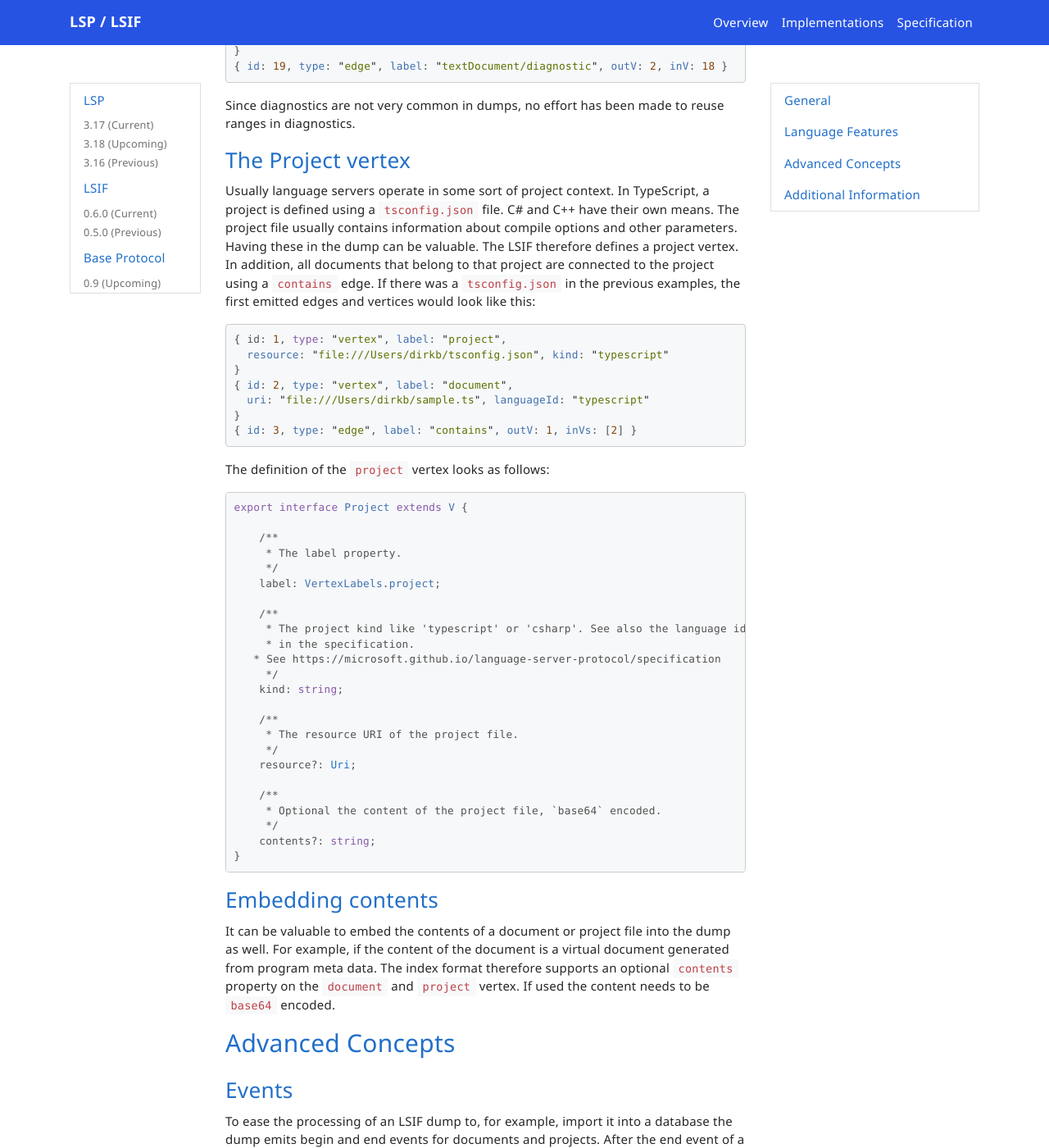
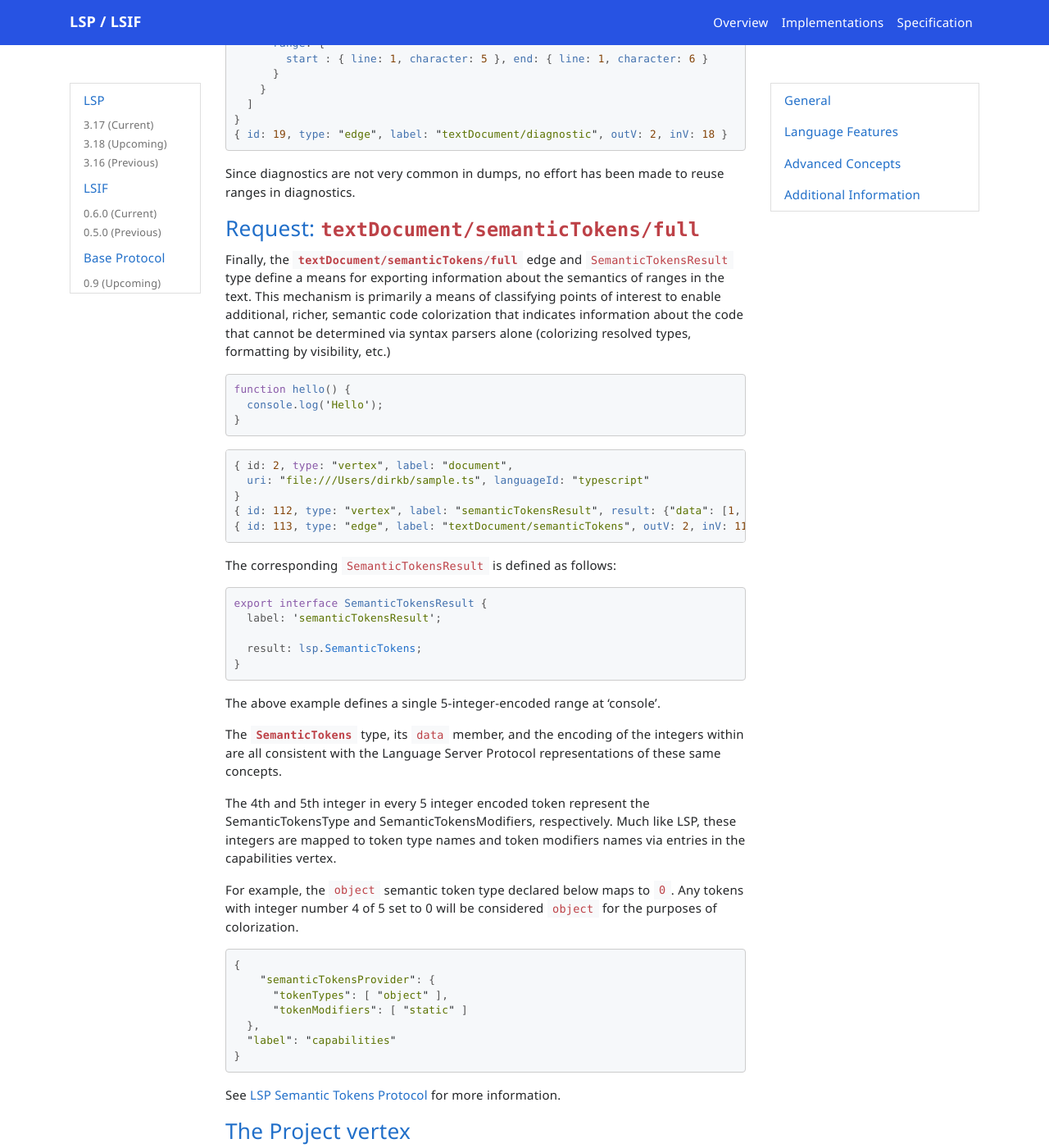
Before and after one commit to microsoft/language-server-protocol, a Jekyll site: the page built from _specifications/lsif/0.6.0/specification.md, in a window 1280 px wide and 1400 px high, scrolled down 21301 px. Shown: the whole window at 82% size. Built offline with Jekyll 4.4.1, drawn with Linux system fonts in a browser that asks for light colours; nearby versions of some CDN libraries; comment, search, counter and statistics services are not loaded; some of the changed text lies outside the part shown.

Commit message:
Semantic Tokens LSIF specification. (#1754)
Co-authored-by: Dirk Bäumer <dirkb@microsoft.com>

````diff
--- a/_specifications/lsif/0.6.0/specification.md
+++ b/_specifications/lsif/0.6.0/specification.md
@@ -21,6 +21,8 @@ The purpose of the Language Server Index Format (LSIF) is it to define a standar
 
 Feedback from store implementors showed that the concept of grouping projects into larger storage units is nothing that should be defined in LSIF itself. It should be left to the storage backend. Due to this the `Group` vertex introduced in 0.5.0 got removed again. Since some information captured in the `Group` vertex is useful in general a `Source` vertex got introduce to store this information.
 
+1. Support for Semantic Colorization of files via LSIF. To support this, 'textDocument/semanticTokens/full' request was added.
+
 #### Version 0.5.0
 
 In version 0.4.0 support was added to dump larger systems project by project (in their reverse dependency order) and then combine the dumps again in a database by linking result sets using their corresponding monikers. Use of the format has shown that a couple of features are missing to make this work nicely:
@@ -620,7 +622,7 @@ As with other results ranges get added using a `item` edge. In this case without
 
 ## Document requests
 
-The Language Server Protocol also supports requests for documents only (without any position information). These requests are `textDocument/foldingRange`, `textDocument/documentLink`, and `textDocument/documentSymbol`. We follow the same pattern as before to model these, the difference being that the result is linked to the document instead of to a range.
+The Language Server Protocol also supports requests for documents only (without any position information). These requests are `textDocument/foldingRange`, `textDocument/documentLink`, `textDocument/documentSymbol`, and `textDocument/semanticTokens/full`. We follow the same pattern as before to model these, the difference being that the result is linked to the document instead of to a range.
 
 ### <a href="#foldingRange" name="foldingRange" class="anchor">Request: `textDocument/foldingRange`</a>
 
@@ -933,6 +935,60 @@ Produces the following output:
 
 Since diagnostics are not very common in dumps, no effort has been made to reuse ranges in diagnostics.
 
+### <a href="#semanticTokens" name="semanticTokens" class="anchor">Request: `textDocument/semanticTokens/full`</a>
+
+Finally, the `textDocument/semanticTokens/full` edge and `SemanticTokensResult` type define a means for
+exporting information about the semantics of ranges in the text. This mechanism is primarily a means of
+classifying points of interest to enable additional, richer, semantic code colorization that indicates information
+about the code that cannot be determined via syntax parsers alone (colorizing resolved types, formatting by visibility, etc.)
+
+```typescript
+function hello() {
+  console.log('Hello');
+}
+```
+
+```typescript
+{ id: 2, type: "vertex", label: "document",
+  uri: "file:///Users/dirkb/sample.ts", languageId: "typescript"
+}
+{ id: 112, type: "vertex", label: "semanticTokensResult", result: {"data": [1, 2, 7, 0, 0] } }
+{ id: 113, type: "edge", label: "textDocument/semanticTokens", outV: 2, inV: 112 }
+```
+
+The corresponding `SemanticTokensResult` is defined as follows:
+
+```typescript
+export interface SemanticTokensResult {
+  label: 'semanticTokensResult';
+
+  result: lsp.SemanticTokens;
+}
+```
+
+The above example defines a single 5-integer-encoded range at 'console'.
+
+The `SemanticTokens` type, its `data` member, and the encoding of the integers within
+are all consistent with the Language Server Protocol representations of these same concepts.
+
+The 4th and 5th integer in every 5 integer encoded token represent the SemanticTokensType and SemanticTokensModifiers, respectively.
+Much like LSP, these integers are mapped to token type names and token modifiers names via entries in the capabilities vertex.
+
+For example, the `object` semantic token type declared below maps to `0`. Any tokens with integer number 4 of 5 set to 0
+will be considered `object` for the purposes of colorization.
+
+```typescript
+{
+    "semanticTokensProvider": {
+      "tokenTypes": [ "object" ],
+      "tokenModifiers": [ "static" ]
+  },
+  "label": "capabilities"
+}
+```
+
+See [LSP Semantic Tokens Protocol]("..\..\lsp\3.18\language\semanticTokens.md") for more information.
+
 ### <a href="#projectContext" name="projectContext" class="anchor">The Project vertex</a>
 
 Usually language servers operate in some sort of project context. In TypeScript, a project is defined using a `tsconfig.json` file. C# and C++ have their own means. The project file usually contains information about compile options and other parameters. Having these in the dump can be valuable. The LSIF therefore defines a project vertex. In addition, all documents that belong to that project are connected to the project using a `contains` edge. If there was a `tsconfig.json` in the previous examples, the first emitted edges and vertices would look like this:
````
